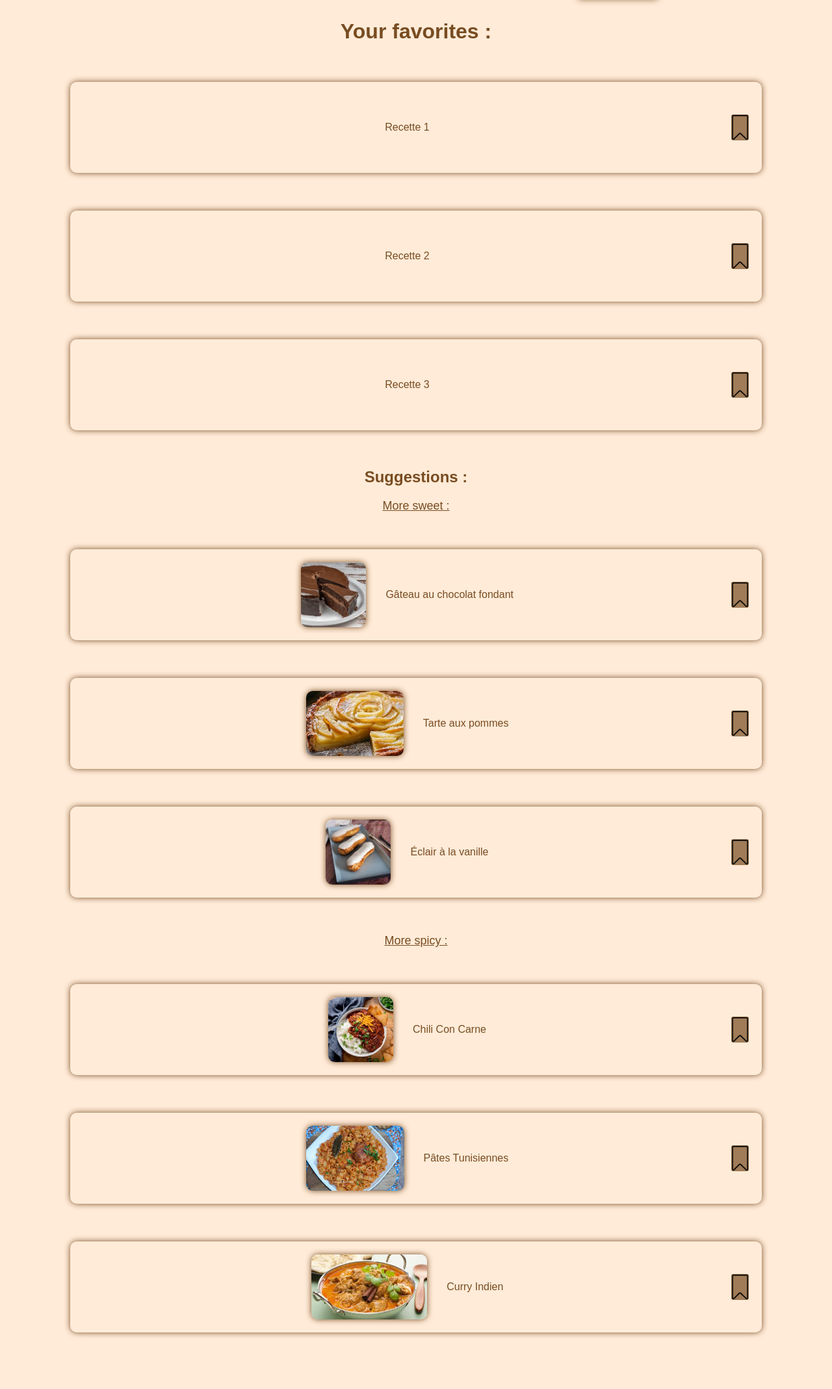
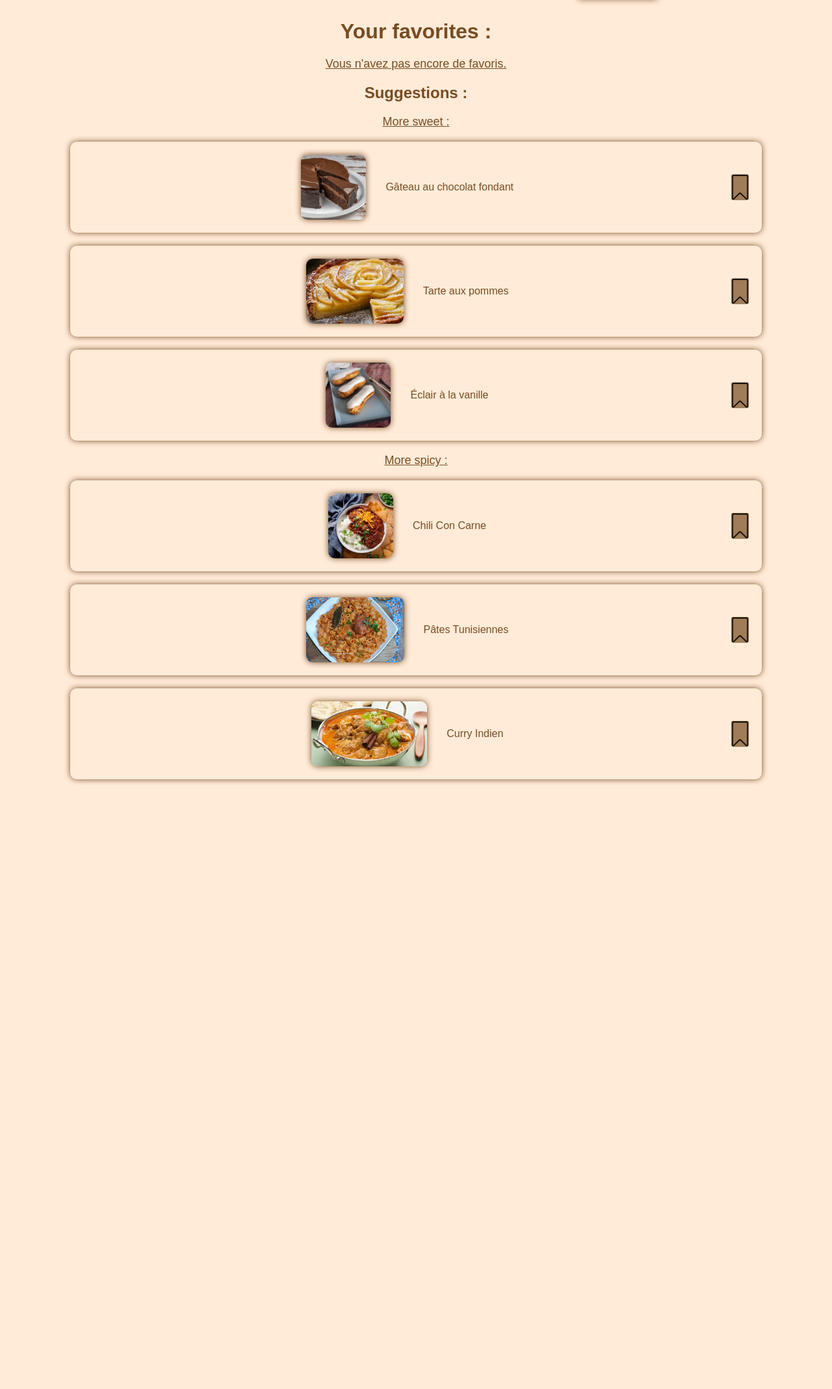
Before and after one commit to Anthony19-20/Anthony19-20, a PHP site: page /favorites.html in a window 1280 px wide. Shown: the part 56-2193 px from the top of the page at 65% size. After the commit the page ends 1262 px from the top, so only its background shows below. Run offline with PHP 8.4, Linux system fonts and the light colour scheme.

Commit message:
Mise en place des favoris

```diff
--- a/Projet_Formation/css/style.css
+++ b/Projet_Formation/css/style.css
@@ -101,7 +101,6 @@ p {
 
 .active {
     color: #ffebd8;
-    font-weight: bold;
     box-shadow: 0 0 10px #784c21;
 }
 
@@ -166,6 +165,10 @@ h1 {
     box-shadow: 0 0 10px #784c21;
 }
 
+.active_btn {
+    background-color: #422178b2;
+}
+
 .recipe-img {
     width: auto;
     height: 100px;
--- a/Projet_Formation/favorites.html
+++ b/Projet_Formation/favorites.html
@@ -6,6 +6,7 @@
     <meta name="viewport" content="width=device-width, initial-scale=1.0">
     <title>Favoris</title>
     <link rel="stylesheet" href="./css/style.css">
+    <script src="js/app.js" defer></script>
 </head>
 
 <body>
@@ -16,87 +17,77 @@
         </ul>
     </nav>
     <h1 class="title">Your favorites :</h1>
-    <a href="" class="recettes">
-        <div class="recipe-card">
-            <div class="suggestions">
-                Recette 1
+    <div id="favorites-container">
+    </div>
+    <main>
+        <h2 class="title">Suggestions :</h2>
+
+        <section>
+            <p>More sweet :</p>
+
+            <div class="recipe-card">
+                <a href="#" class="suggestions">
+                    <img src="./images/Gateau_au_chocolat_fondant.jpg" alt="Gâteau au chocolat fondant"
+                        class="recipe-img">
+                    <span>Gâteau au chocolat fondant</span>
+                </a>
+                <button class="btn-2 js-fav-btn" data-name="Gâteau au chocolat fondant"
+                    data-img="./images/Gateau_au_chocolat_fondant.jpg">
+                </button>
             </div>
-            <button class="btn-2"></button>
-        </div>
-    </a>
-    <a href="" class="recettes">
-        <div class="recipe-card">
-            <div class="suggestions">
-                Recette 2
+
+            <div class="recipe-card">
+                <a href="#" class="suggestions">
+                    <img src="./images/Tarte_aux_pommes.jpg" alt="Tarte aux pommes" class="recipe-img">
+                    <span>Tarte aux pommes</span>
+                </a>
+                <button class="btn-2 js-fav-btn" data-name="Tarte aux pommes" data-img="./images/Tarte_aux_pommes.jpg">
+                </button>
             </div>
-            <button class="btn-2"></button>
-        </div>
-    </a>
-    <a href="" class="recettes">
-        <div class="recipe-card">
-            <div class="suggestions">
-                Recette 3
+
+            <div class="recipe-card">
+                <a href="#" class="suggestions">
+                    <img src="./images/Eclair_a_la_vanille.jpg" alt="Éclair à la vanille" class="recipe-img">
+                    <span>Éclair à la vanille</span>
+                </a>
+                <button class="btn-2 js-fav-btn" data-name="Éclair à la vanille"
+                    data-img="./images/Eclair_a_la_vanille.jpg">
+                </button>
             </div>
-            <button class="btn-2"></button>
-        </div>
-    </a>
-    <h2 class="title">Suggestions :</h2>
-    <p>More sweet :</p>
-    <a href="" class="recettes">
-        <div class="recipe-card">
-            <div class="suggestions">
-                <img src="./images/Gateau_au_chocolat_fondant.jpg" alt="Gâteau au chocolat fondant" class="recipe-img">
-                Gâteau au chocolat fondant
+        </section>
+
+        <section>
+            <p>More spicy :</p>
+
+            <div class="recipe-card">
+                <a href="#" class="suggestions">
+                    <img src="./images/Chili_Con_Carne.jpg" alt="Chili con carne" class="recipe-img">
+                    <span>Chili Con Carne</span>
+                </a>
+                <button class="btn-2 js-fav-btn" data-name="Chili Con Carne" data-img="./images/Chili_Con_Carne.jpg">
+                </button>
             </div>
-            <button class="btn-2"></button>
-        </div>
-    </a>
-    <a href="" class="recettes">
-        <div class="recipe-card">
-            <div class="suggestions">
-                <img src="./images/Tarte_aux_pommes.jpg" alt="Tarte aux pommes" class="recipe-img">
-                Tarte aux pommes
+
+            <div class="recipe-card">
+                <a href="#" class="suggestions">
+                    <img src="./images/Pates_Tunisiennes.jpg" alt="Pâtes Tunisiennes" class="recipe-img">
+                    <span>Pâtes Tunisiennes</span>
+                </a>
+                <button class="btn-2 js-fav-btn" data-name="Pâtes Tunisiennes"
+                    data-img="./images/Pates_Tunisiennes.jpg">
+                </button>
             </div>
-            <button class="btn-2"></button>
-        </div>
-    </a>
-    <a href="" class="recettes">
-        <div class="recipe-card">
-            <div class="suggestions">
-                <img src="./images/Eclair_a_la_vanille.jpg" alt="Éclair à la vanille" class="recipe-img">
-                Éclair à la vanille
+
+            <div class="recipe-card">
+                <a href="#" class="suggestions">
+                    <img src="./images/Curry_Indien.jpg" alt="Curry Indien" class="recipe-img">
+                    <span>Curry Indien</span>
+                </a>
+                <button class="btn-2 js-fav-btn" data-name="Curry Indien" data-img="./images/Curry_Indien.jpg">
+                </button>
             </div>
-            <button class="btn-2"></button>
-        </div>
-    </a>
-    <p>More spicy :</p>
-    <a href="" class="recettes">
-        <div class="recipe-card">
-            <div class="suggestions">
-                <img src="./images/Chili_Con_Carne.jpg" alt="Chili con carne" class="recipe-img">
-                Chili Con Carne
-            </div>
-            <button class="btn-2"></button>
-        </div>
-    </a>
-    <a href="" class="recettes">
-        <div class="recipe-card">
-            <div class="suggestions">
-                <img src="./images/Pates_Tunisiennes.jpg" alt="Pâtes Tunisiennes" class="recipe-img">
-                Pâtes Tunisiennes
-            </div>
-            <button class="btn-2"></button>
-        </div>
-    </a>
-    <a href="" class="recettes">
-        <div class="recipe-card">
-            <div class="suggestions">
-                <img src="./images/Curry_Indien.jpg" alt="Curry Indien" class="recipe-img">
-                Curry Indien
-            </div>
-            <button class="btn-2"></button>
-        </div>
-    </a>
+        </section>
+    </main>
 </body>
 
 </html>
--- /dev/null
+++ b/Projet_Formation/js/app.js
@@ -0,0 +1,55 @@
+// On sélectionne par la classe maintenant, c'est plus propre
+const btns = document.querySelectorAll('.js-fav-btn');
+
+// 1. Charger les favoris existants ou créer un tableau vide
+let favorites = JSON.parse(localStorage.getItem('myFavorites')) || [];
+
+btns.forEach((btn) => {
+    // Vérifier si la recette est déjà en favoris au chargement pour garder le bouton actif
+    const recipeName = btn.getAttribute('data-name');
+    if (favorites.some(fav => fav.name === recipeName)) {
+        btn.classList.add('active_btn');
+    }
+
+    btn.addEventListener('click', (event) => {
+        event.preventDefault();
+
+        const name = btn.getAttribute('data-name');
+        const img = btn.getAttribute('data-img');
+        const recipeData = { name, img };
+
+        // 2. Ajouter ou retirer des favoris
+        const index = favorites.findIndex(fav => fav.name === name);
+
+        if (index === -1) {
+            favorites.push(recipeData); // On ajoute
+            btn.classList.add('active_btn');
+        } else {
+            favorites.splice(index, 1); // On retire
+            btn.classList.remove('active_btn');
+        }
+
+        // 3. Sauvegarder dans le localStorage
+        localStorage.setItem('myFavorites', JSON.stringify(favorites));
+    });
+});
+
+if (window.location.pathname.includes('favorites.html')) {
+    const container = document.getElementById('favorites-container');
+    const myFavs = JSON.parse(localStorage.getItem('myFavorites')) || [];
+
+    if (myFavs.length === 0) {
+        container.innerHTML = "<p>Vous n'avez pas encore de favoris.</p>";
+    } else {
+        myFavs.forEach(recipe => {
+            container.innerHTML += `
+                <div class="recipe-card">
+                    <div class="suggestions">
+                        <img src="${recipe.img}" class="recipe-img">
+                        ${recipe.name}
+                    </div>
+                    <button class="btn-2 active_btn"></button>
+                </div>`;
+        });
+    }
+}
```
Also changed, not shown: Projet_Formation/index.html (+68 -61 lines).
